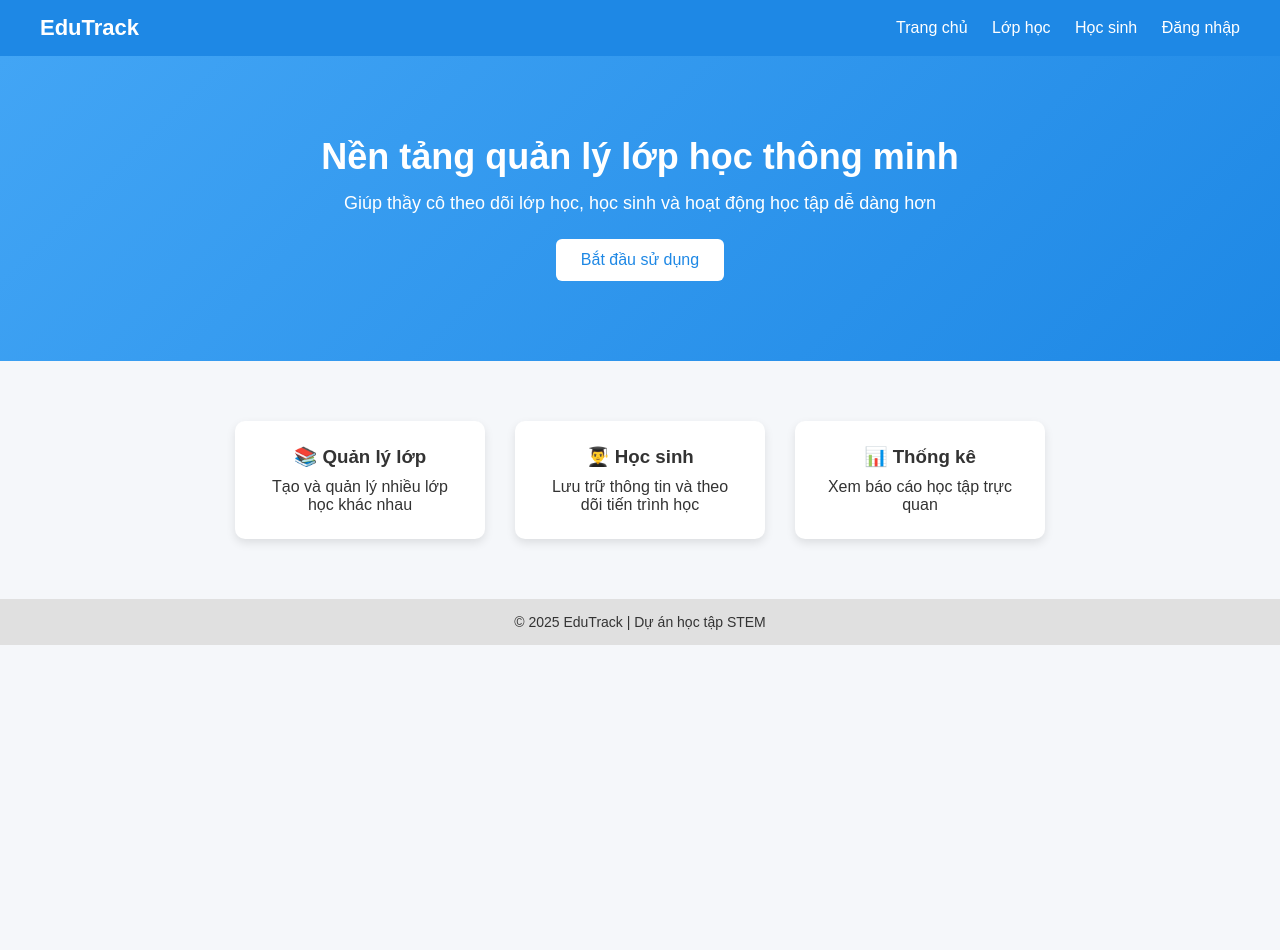
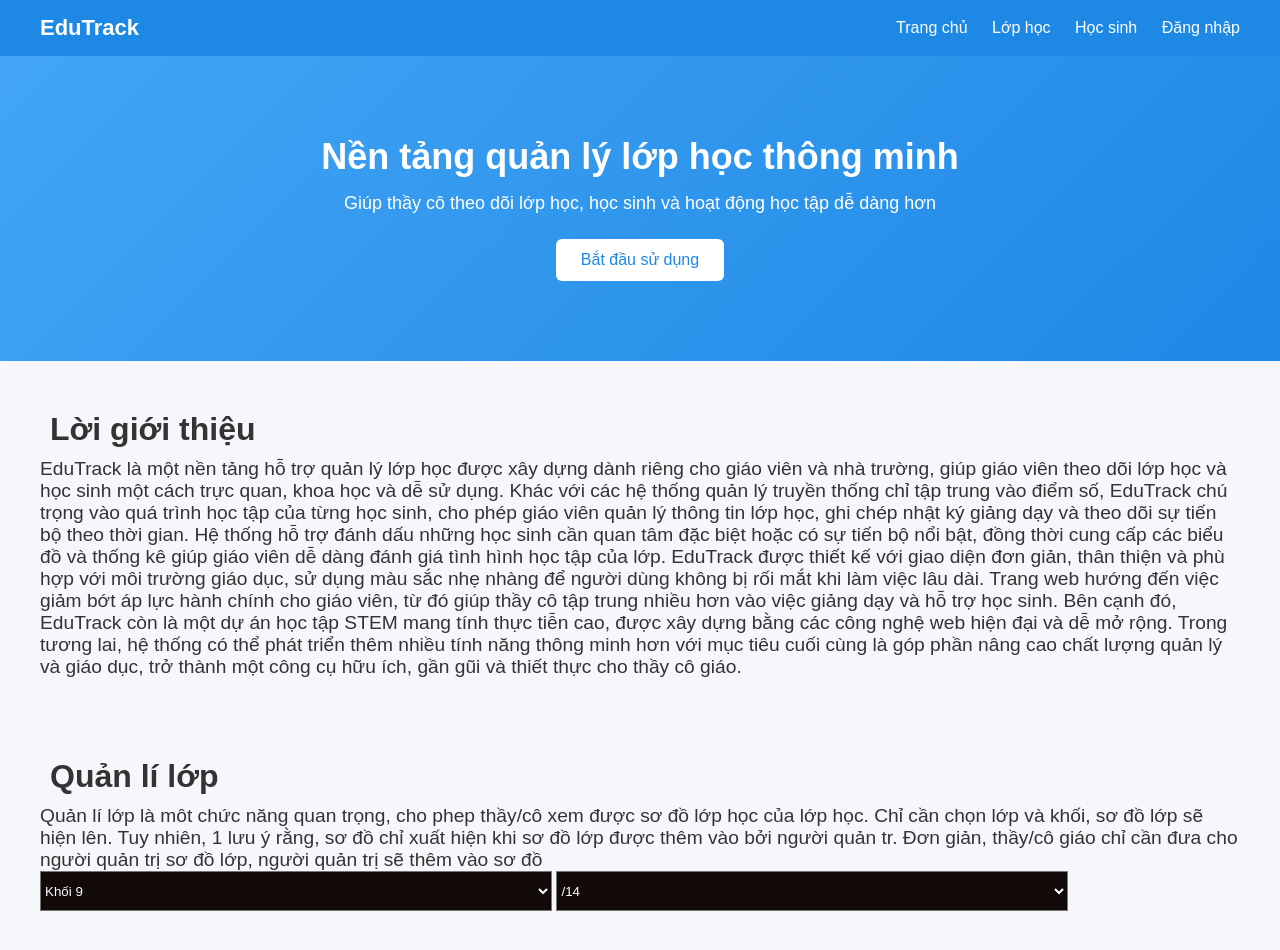
Before and after one commit to LeTrongMinhTu/eduTrack, a plain HTML site: page frontend/index.html in a window 1280 px wide. Before the commit the page ends 800 px from the top, so only its background shows below. Drawn offline with Linux system fonts and the light colour scheme.

Commit message:
Sửa lại lần 1

```diff
--- a/frontend/css/index.css
+++ b/frontend/css/index.css
@@ -54,7 +54,7 @@ body {
     margin-bottom: 25px;
 }
 
-.hero button {
+.hero a button {
     padding: 12px 25px;
     border: none;
     background-color: white;
@@ -64,35 +64,26 @@ body {
     cursor: pointer;
 }
 
-.hero button:hover {
+.hero a button:hover {
     background-color: #e3f2fd;
 }
-
-/* FEATURES */
-.features {
-    display: flex;
-    justify-content: center;
-    gap: 30px;
-    padding: 60px 20px;
+#intro {
+    scroll-behavior: initial;
 }
-
-.card {
-    background-color: white;
-    padding: 25px;
-    width: 250px;
-    border-radius: 10px;
-    box-shadow: 0 4px 10px rgba(0,0,0,0.1);
-    text-align: center;
+h2 {
+    font-size: 2rem;
+    padding: 10px;
 }
-
-.card h3 {
-    margin-bottom: 10px;
+p {
+    font-size: 1.2rem;
 }
-
-/* FOOTER */
-.footer {
-    background-color: #e0e0e0;
-    text-align: center;
-    padding: 15px;
-    font-size: 14px;
+.tinhnang {
+    padding: 30px;
+    margin: 10px;
 }
+.chon-khoi-lop {
+    width: 40vw;
+    height: 5vh;
+    background-color: rgb(18, 9, 9);
+    color: white;
+}
--- a/frontend/index.html
+++ b/frontend/index.html
@@ -22,29 +22,53 @@
     <section class="hero">
         <h1>Nền tảng quản lý lớp học thông minh</h1>
         <p>Giúp thầy cô theo dõi lớp học, học sinh và hoạt động học tập dễ dàng hơn</p>
-        <button>Bắt đầu sử dụng</button>
+        <a id = "intro" href = "#gioithieu"><button>Bắt đầu sử dụng</button></a>
     </section>
 
     <!-- FEATURES -->
-    <section class="features">
-        <div class="card">
-            <h3>📚 Quản lý lớp</h3>
-            <p>Tạo và quản lý nhiều lớp học khác nhau</p>
-        </div>
-        <div class="card">
-            <h3>👨‍🎓 Học sinh</h3>
-            <p>Lưu trữ thông tin và theo dõi tiến trình học</p>
-        </div>
-        <div class="card">
-            <h3>📊 Thống kê</h3>
-            <p>Xem báo cáo học tập trực quan</p>
-        </div>
+        <!--GIOITHIEU-->
+    <section id = "gioithieu" class="tinhnang">
+        <h2>Lời giới thiệu</h2>
+        <p>
+        EduTrack là một nền tảng hỗ trợ quản lý lớp học được xây dựng dành riêng cho giáo viên và nhà trường, giúp giáo viên theo dõi lớp học và học sinh một cách trực quan, khoa học và dễ sử dụng. Khác với các hệ thống quản lý truyền thống chỉ tập trung vào điểm số, EduTrack chú trọng vào quá trình học tập của từng học sinh, cho phép giáo viên quản lý thông tin lớp học, ghi chép nhật ký giảng dạy và theo dõi sự tiến bộ theo thời gian. Hệ thống hỗ trợ đánh dấu những học sinh cần quan tâm đặc biệt hoặc có sự tiến bộ nổi bật, đồng thời cung cấp các biểu đồ và thống kê giúp giáo viên dễ dàng đánh giá tình hình học tập của lớp. EduTrack được thiết kế với giao diện đơn giản, thân thiện và phù hợp với môi trường giáo dục, sử dụng màu sắc nhẹ nhàng để người dùng không bị rối mắt khi làm việc lâu dài. Trang web hướng đến việc giảm bớt áp lực hành chính cho giáo viên, từ đó giúp thầy cô tập trung nhiều hơn vào việc giảng dạy và hỗ trợ học sinh. Bên cạnh đó, EduTrack còn là một dự án học tập STEM mang tính thực tiễn cao, được xây dựng bằng các công nghệ web hiện đại và dễ mở rộng. Trong tương lai, hệ thống có thể phát triển thêm nhiều tính năng thông minh hơn với mục tiêu cuối cùng là góp phần nâng cao chất lượng quản lý và giáo dục, trở thành một công cụ hữu ích, gần gũi và thiết thực cho thầy cô giáo.
+        </p>
+    </section>
+        <!--QUANLILOP-->
+    <section id = "quanlilop" class = "tinhnang">
+        <h2>Quản lí lớp</h2>
+        <p>Quản lí lớp là môt chức năng quan trọng, cho phep thầy/cô xem được sơ đồ lớp học của lớp học.
+            Chỉ cần chọn lớp và khối, sơ đồ lớp sẽ hiện lên. Tuy nhiên, 1 lưu ý rằng, sơ đồ chỉ xuất hiện khi
+            sơ đồ lớp được thêm vào bởi người quản tr. Đơn giản, thầy/cô giáo chỉ cần đưa cho người quản trị sơ đồ
+            lớp, người quản trị sẽ thêm vào sơ đồ
+        </p>
+        <select class = "chon-khoi-lop">
+            <h3>Chọn khối</h3>
+            <option value = "khoi6" selected>Khối 6</option>
+            <option value = "khoi7" selected>Khối 7</option>
+            <option value = "khoi8" selected>Khối 8</option>
+            <option value = "khoi9" selected>Khối 9</option>
+        </select>
+        <select class = "chon-khoi-lop">
+            <h3>Chọn lớp</h3>
+            <option value = "lop1" selected>/1</option>
+            <option value = "lop2" selected>/2</option>
+            <option value = "lop3" selected>/3</option>
+            <option value = "lop4" selected>/4</option>
+            <option value = "lop5" selected>/5</option>
+            <option value = "lop6" selected>/6</option>
+            <option value = "lop7" selected>/7</option>
+            <option value = "lop8" selected>/8</option>
+            <option value = "lop9" selected>/9</option>
+            <option value = "lop10" selected>/10</option>
+            <option value = "lop11" selected>/11</option>
+            <option value = "lop12" selected>/12</option>
+            <option value = "lop13" selected>/13</option>
+            <option value = "lop14" selected>/14</option>
+        </select>
     </section>
 
     <!-- FOOTER -->
-    <footer class="footer">
-        <p>© 2025 EduTrack | Dự án học tập STEM</p>
-    </footer>
+
 
 </body>
 </html>
```
